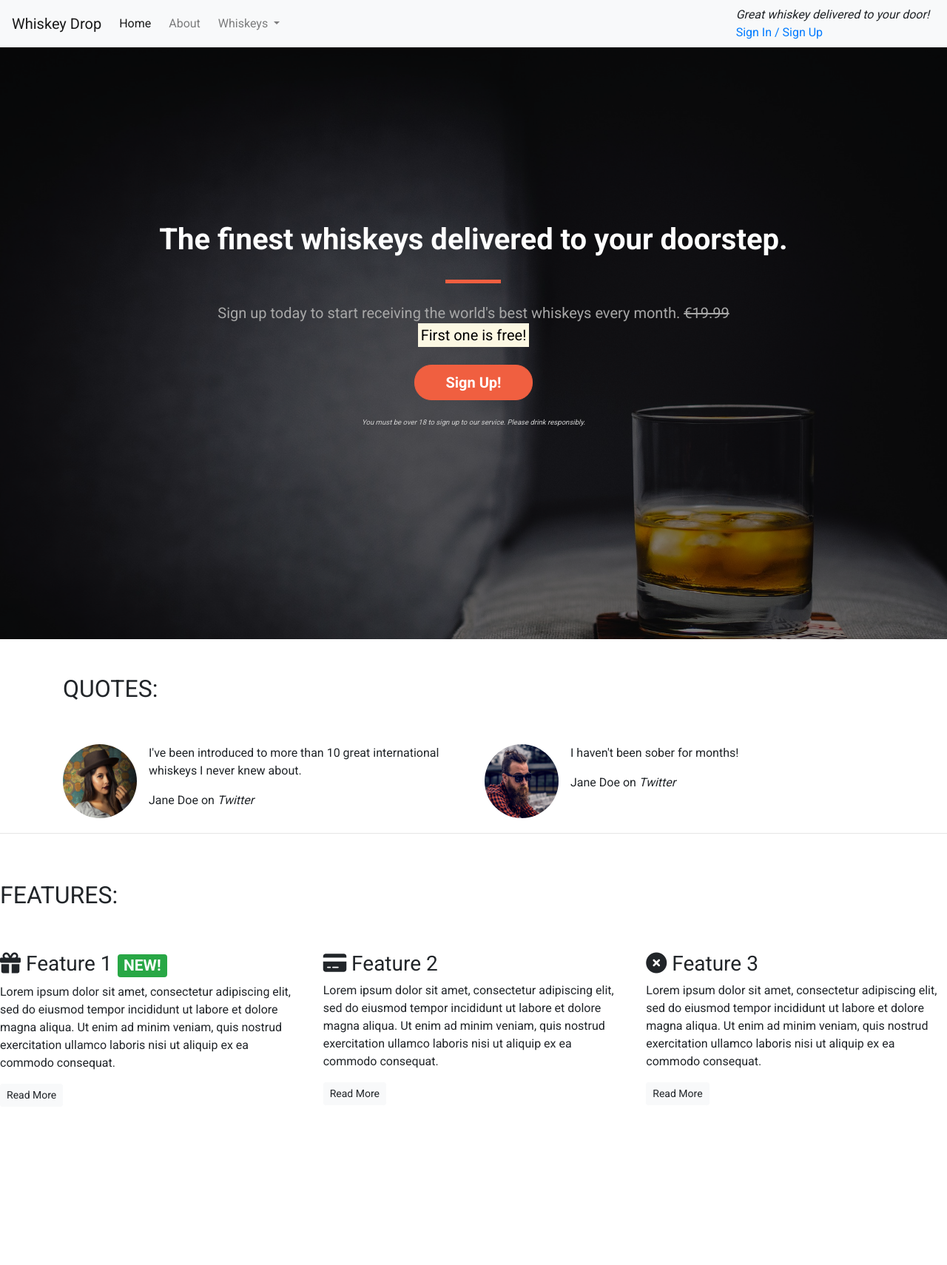
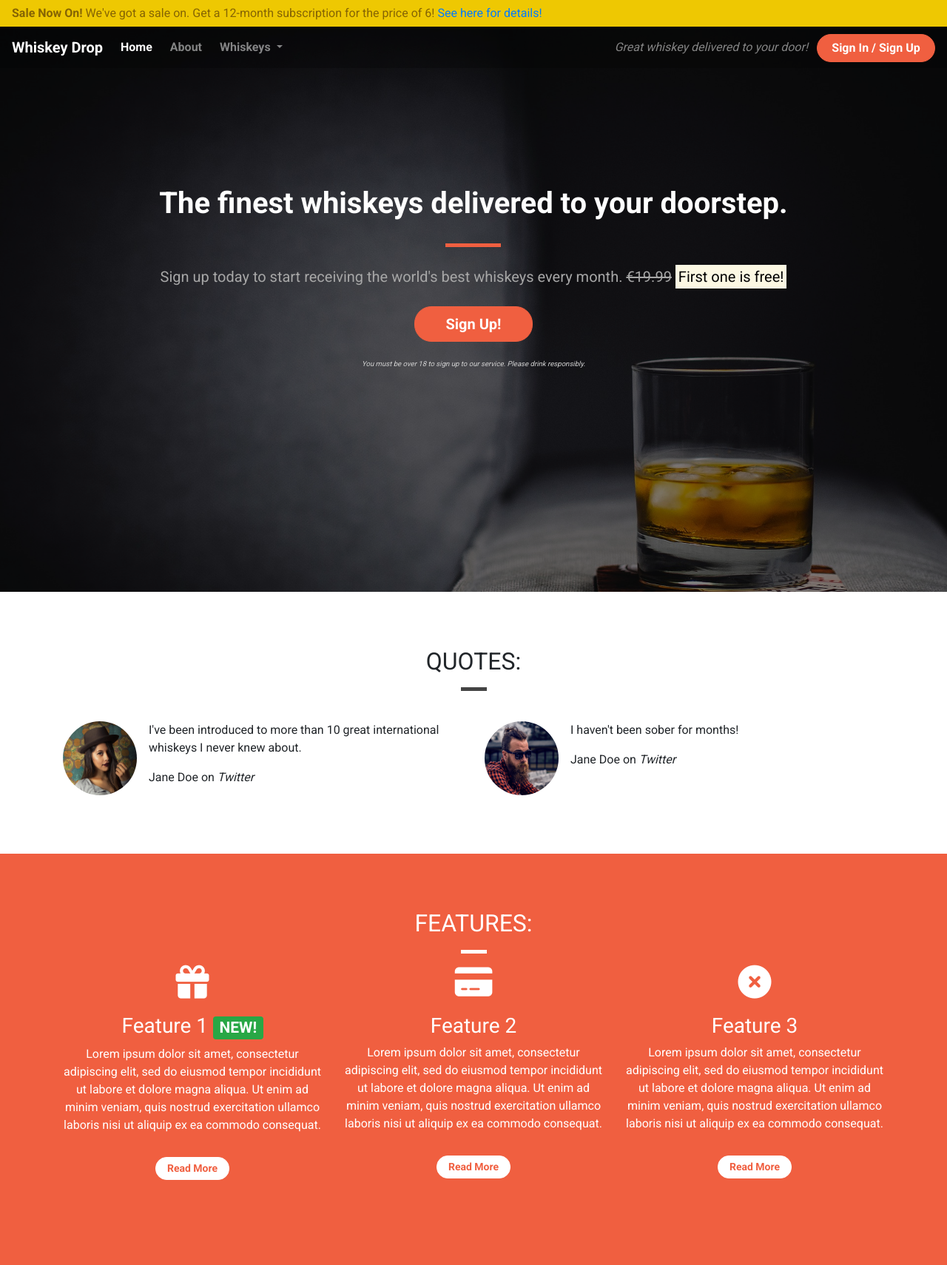
Before and after one commit to Slidytights/my-bootstrap, a plain HTML site: page index.html in a window 1280 px wide. Shown: the whole page at 74% size. Before the commit the page ends 1512 px from the top, so only its background shows below. Drawn offline with nearby package versions, Linux system fonts and the light colour scheme.

Commit message:
whiskey drop finished

```diff
--- a/css/style.css
+++ b/css/style.css
@@ -4,7 +4,25 @@ body {
 
 /* Containers */
 
-.alert-container {}
+.container-wrapper {}
+
+.container-wrapper--red {
+    background-color: #f05f40;
+    color: white;
+}
+
+.alert-container .col-12 {
+    padding-left: 0;
+    padding-right: 0;
+}
+
+.site-wide-alert {
+    border-radius: 0;
+    margin-bottom: 0;
+    padding: 5px 15px;
+    background-color: #eec802;
+    border-color: #eec802;
+}
 
 .callout-container {
     height: 100vh;
@@ -35,6 +53,21 @@ body {
 
 .features-container {}
 
+/*Page Headers*/
+
+.page-header {
+    margin-bottom: 0;
+    border-bottom: 0;
+    text-align: center;
+}
+.page-header h2 {
+    margin-top: 0;
+}
+
+.quotes .page-header {
+    margin-bottom: 25px;
+}
+
 /* Block dividers */
 
 .block-divider {
@@ -48,8 +81,50 @@ body {
     background-color: #f05f40;
 }
 
+.block-divider--white {
+    background-color: white;
+}
+
 .block-divider--short {
     width: 35px;
+}
+
+/*Content Container*/
+
+.content-container {
+    padding-top: 75px;
+    padding-bottom: 75px;
+}
+
+/*Navbar*/
+
+.navalert-container {
+
+    position: absolute;
+    top: 0;
+    left: 0;
+    padding-left: 0;
+    padding-right: 0;
+    z-index: 1;
+}
+
+.navbar {
+    margin-bottom: 0;
+    border: 0;
+    width: 100%;
+    background-color: rgba(0,0,0,0.25);
+}
+
+.navbar .navbar-toggler {
+    border: 0;
+}
+
+.navbar-brand {
+    font-weight: bold;
+}
+
+.navbar .navbar-nav a {
+    font-weight: bold;
 }
 
 /* Jumbotron */
@@ -97,3 +172,23 @@ body {
     background-color: #a53118;
     border-color: #a53118;
 }
+
+.feature {
+    text-align: center;
+    margin-bottom: 40px;
+}
+.feature i {
+    margin-bottom: 20px;
+    font-size: 45px;
+    line-height: 45px;
+}
+
+.feature .btn {
+    background-color: white;
+    border-color: white;
+    border-radius: 15px;
+    min-width: 100px;
+    font-weight: bold;
+    margin-top: 15px;
+    color: #f05f40;
+}
--- a/index.html
+++ b/index.html
@@ -1,5 +1,6 @@
 <!DOCTYPE html>
 <html lang="en">
+
 <head>
 	<meta charset="UTF-8">
 	<meta name="viewport" content="width=device-width, initial-scale=1.0">
@@ -11,7 +12,19 @@
 </head>
 
 <body>
-    <nav class="navbar navbar-light bg-light navbar-expand-sm">
+	<div class="container-fluid navalert-container">
+		<div class="container-fluid alert-container">
+			<div class="row d-none d-sm-block">
+				<div class="col-12">
+					<div class="site-wide-alert alert alert-warning">
+						<strong>Sale Now On!</strong> We've got a sale on. Get a 12-month subscription for the price of
+						6!
+						<a href="">See here for details!</a>
+					</div>
+				</div>
+			</div>
+		</div>
+		<nav class="navbar navbar-dark navbar-expand-sm">
 			<a href="/" class="navbar-brand">Whiskey Drop</a>
 
 			<button class="navbar-toggler ml-auto" type="button" data-toggle="collapse" data-target="#navbarNavDropdown" aria-controls="navbarNavDropdown" aria-expanded="false" aria-label="Toggle navigation">
@@ -22,7 +35,8 @@
 					<li class="active navbar-item mr-2"><a class="nav-link" href="/">Home</a></li>
 					<li class="navbar-item mr-2"><a class="nav-link" href="/about">About</a></li>
 					<li class="nav-item dropdown">
-                          <a class="nav-link dropdown-toggle" href="#" id="navbarDropdownMenuLink" role="button" data-toggle="dropdown" aria-haspopup="true" aria-expanded="false">
+						<a class="nav-link dropdown-toggle" href="#" id="navbarDropdownMenuLink" role="button"
+							data-toggle="dropdown" aria-haspopup="true" aria-expanded="false">
 							Whiskeys
 						</a>
 						<div class="dropdown-menu" aria-labelledby="navbarDropdownMenuLink">
@@ -33,40 +47,35 @@
 						</div>
 					</li>
 
-                    <li class="navbar-item mr-2 d-block d-sm-none"><a class="nav-link" href="/login">Sign In / Sign Up</a></li>
+					<li class="navbar-item mr-2 d-block d-sm-none"><a class="nav-link" href="/login">Sign In / Sign
+							Up</a></li>
 				</ul>
 			</div>
 			<div class="d-none d-md-block">
-        <p class="nav-item my-auto mr-2"><i>Great whiskey delivered to your door!</i></p>
-        <a href="/login">Sign In / Sign Up</a>
+				<p class="navbar-text my-auto mr-2"><i>Great whiskey delivered to your door!</i></p>
+				<a href="/login" class="btn btn--cta btn--red">Sign In / Sign Up</a>
 			</div>
 		</nav>
-    <!--
-    <div class="container alert-container">
-         <div class="row d-none d-sm-block">
-            <div class="col-12">
-                <div class="alert alert-warning">
-                    <strong>Sale Now On!</strong> We've got a sale on. Get a 12-month subscription for the price of 6!
-                    <a href="">See here for details!</a>
 	</div>
-            </div>
-        </div>
-    </div>
-    -->
+
+
+
 	<div class="container-fluid callout-container">
 		<!-- Callout -->
 		<div class="opaque-overlay">&nbsp;</div>
 		<div class="row">
 			<div class="col-12">
 				<section class="callout jumbotron text-center">
-                <h1  class="jumbotron-header">The finest whiskeys delivered to your doorstep.</h1>
+					<h1 class="jumbotron-header">The finest whiskeys delivered to your doorstep.</h1>
 					<hr class="block-divider block-divider--orange">
 					<p class="lead">Sign up today to start receiving the world's best whiskeys every month.
 						<s class="d-none d-sm-inline">€19.99</s>
-                    <span class="d-none d-sm-inline"><br></span>
+						<span class="d-inline d-sm-none"><br></span>
 						<strong><mark>First one is free!</mark></strong></p>
-                <p><button class="btn btn-lg btn--cta btn--red" data-toggle="modal" data-target="#signUpModal">Sign Up!</button></p>
-                <p class="text-muted"><small>You must be over 18 to sign up to our service. Please drink responsibly.</small></p>
+					<p><button class="btn btn-lg btn--cta btn--red" data-toggle="modal" data-target="#signUpModal">Sign Up!</button>
+					</p>
+					<p class="text-muted">
+						<small>You must be over 18 to sign up to our service. Please drink responsibly.</small></p>
 				</section>
 			</div>
 		</div>
@@ -74,11 +83,13 @@
 	</div>
 
 	<!-- Quotes -->
-     <div class="container quotes-container">
+	<div class="container-wrapper">
+		<div class="container quotes-container content-container">
 			<section class="quotes">
 				<div class="row">
-               <div class="col-12 my-5">
+					<div class="col-12 page-header">
 						<h2 class="text-uppercase">Quotes:</h2>
+						<hr class="block-divider block-divider--short">
 					</div>
 				</div>
 				<div class="row">
@@ -89,7 +100,8 @@
                         </div>
 								<div class="media-body">
 									<blockquote class="quote">
-                   <p>I've been introduced to more than 10 great international whiskeys I never knew about.</p>
+										<p>I've been introduced to more than 10 great international whiskeys I never
+											knew about.</p>
 										<footer>Jane Doe on <cite title="Twitter">Twitter</cite></footer>
 									</blockquote>
 								</div>
@@ -111,6 +123,7 @@
 						</div>
 			</section>
 			<!-- /.quotes -->
+		</div>
 	</div>
 
 	<!--monthly favs
@@ -157,41 +170,51 @@
 </table>
         </section>
          -->
-        <hr>
+
 
 	<!-- Features -->
-        <div class="features-container">
+	<div class="container-wrapper container-wrapper--red">
+		<div class="container features-container content-container">
 			<section class="features">
 				<div class="row">
-                <div class="col-12 my-5">
+					<div class="col-12 page-header">
 						<h2 class="text-uppercase">Features:</h2>
+                        <hr class="block-divider block-divider--short block-divider--white">
 					</div>
 				</div>
 				<div class="row">
 					<div class="col-12 col-md-6 col-lg-4">
 						<div class="feature">
-                         <h3><i class="fas fa-gift d-none d-sm-inline"></i> Feature 1 <span class="badge badge-success">NEW!</span></h3>
-                         <p>Lorem ipsum dolor sit amet, consectetur adipiscing elit, sed do eiusmod tempor incididunt ut labore et dolore magna aliqua. Ut enim ad minim veniam, quis nostrud exercitation ullamco laboris nisi ut aliquip ex ea commodo consequat.</p>
+							<h3><i class="fas fa-gift d-none d-sm-block"></i> Feature 1
+								<span class="badge badge-success">NEW!</span></h3>
+							<p>Lorem ipsum dolor sit amet, consectetur adipiscing elit, sed do eiusmod tempor incididunt
+								ut labore et dolore magna aliqua. Ut enim ad minim veniam, quis nostrud exercitation
+								ullamco laboris nisi ut aliquip ex ea commodo consequat.</p>
 							<p><a class="btn btn-sm btn-light" href="">Read More</a></p>
 						</div>
 					</div>
 					<div class="col-12 col-md-6 col-lg-4">
 						<div class="feature">
-                         <h3><i class="fas fa-credit-card d-none d-sm-inline"></i> Feature 2</h3>
-                         <p>Lorem ipsum dolor sit amet, consectetur adipiscing elit, sed do eiusmod tempor incididunt ut labore et dolore magna aliqua. Ut enim ad minim veniam, quis nostrud exercitation ullamco laboris nisi ut aliquip ex ea commodo consequat.</p>
+							<h3><i class="fas fa-credit-card d-none d-sm-block"></i> Feature 2</h3>
+							<p>Lorem ipsum dolor sit amet, consectetur adipiscing elit, sed do eiusmod tempor incididunt
+								ut labore et dolore magna aliqua. Ut enim ad minim veniam, quis nostrud exercitation
+								ullamco laboris nisi ut aliquip ex ea commodo consequat.</p>
 							<p><a class="btn btn-sm btn-light" href="">Read More</a></p>
 						</div>
 					</div>
 					<div class="col-12 d-md-none d-lg-block col-lg-4">
 						<div class="feature">
-                         <h3><i class="fas fa-times-circle d-none d-sm-inline"></i> Feature 3</h3>
-                         <p>Lorem ipsum dolor sit amet, consectetur adipiscing elit, sed do eiusmod tempor incididunt ut labore et dolore magna aliqua. Ut enim ad minim veniam, quis nostrud exercitation ullamco laboris nisi ut aliquip ex ea commodo consequat.</p>
+							<h3><i class="fas fa-times-circle d-none d-sm-block"></i> Feature 3</h3>
+							<p>Lorem ipsum dolor sit amet, consectetur adipiscing elit, sed do eiusmod tempor incididunt
+								ut labore et dolore magna aliqua. Ut enim ad minim veniam, quis nostrud exercitation
+								ullamco laboris nisi ut aliquip ex ea commodo consequat.</p>
 							<p><a class="btn btn-sm btn-light" href="">Read More</a></p>
 						</div>
 					</div>
 				</div>
 			</section>
 			<!-- /.features -->
+		</div>
 	</div>
 
 	<div class="modal" tabindex="-1" role="dialog" id="signUpModal">
@@ -226,8 +249,15 @@
 			</div>
 		</div>
 	</div>
-    <script src="https://code.jquery.com/jquery-3.5.1.slim.min.js" integrity="sha384-DfXdz2htPH0lsSSs5nCTpuj/zy4C+OGpamoFVy38MVBnE+IbbVYUew+OrCXaRkfj" crossorigin="anonymous"></script>
-<script src="https://cdn.jsdelivr.net/npm/popper.js@1.16.1/dist/umd/popper.min.js" integrity="sha384-9/reFTGAW83EW2RDu2S0VKaIzap3H66lZH81PoYlFhbGU+6BZp6G7niu735Sk7lN" crossorigin="anonymous"></script>
-<script src="https://stackpath.bootstrapcdn.com/bootstrap/4.5.2/js/bootstrap.min.js" integrity="sha384-B4gt1jrGC7Jh4AgTPSdUtOBvfO8shuf57BaghqFfPlYxofvL8/KUEfYiJOMMV+rV" crossorigin="anonymous"></script>
+	<script src="https://code.jquery.com/jquery-3.5.1.slim.min.js"
+		integrity="sha384-DfXdz2htPH0lsSSs5nCTpuj/zy4C+OGpamoFVy38MVBnE+IbbVYUew+OrCXaRkfj" crossorigin="anonymous">
+	</script>
+	<script src="https://cdn.jsdelivr.net/npm/popper.js@1.16.1/dist/umd/popper.min.js"
+		integrity="sha384-9/reFTGAW83EW2RDu2S0VKaIzap3H66lZH81PoYlFhbGU+6BZp6G7niu735Sk7lN" crossorigin="anonymous">
+	</script>
+	<script src="https://stackpath.bootstrapcdn.com/bootstrap/4.5.2/js/bootstrap.min.js"
+		integrity="sha384-B4gt1jrGC7Jh4AgTPSdUtOBvfO8shuf57BaghqFfPlYxofvL8/KUEfYiJOMMV+rV" crossorigin="anonymous">
+	</script>
 </body>
+
 </html>
```
Lines whose indentation alone changed are shown as unchanged.
